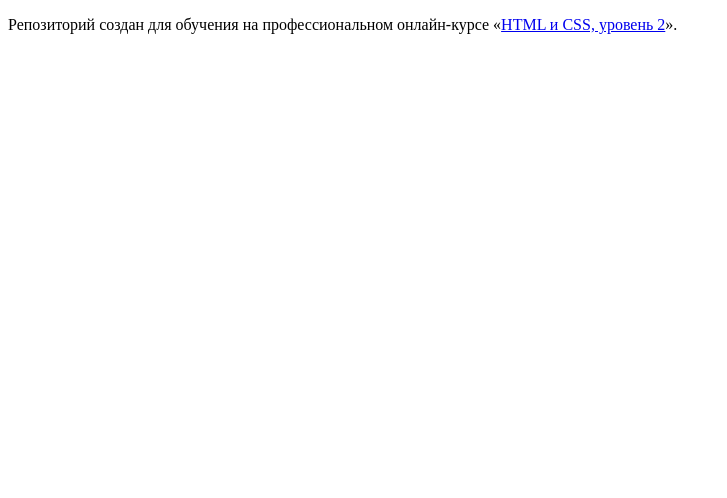
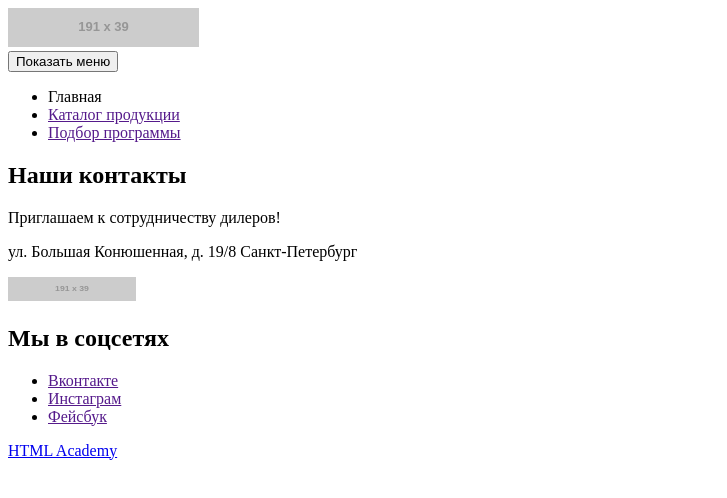
Before and after one commit to AlexandrOlimpiev/993655-cat-energy-18, a website: page source/index.html in a window 1280 px wide. Shown: the whole page, without its empty margins (0-727 px from the left). Drawn offline with Linux system fonts and the light colour scheme; placeholder pictures from the web are drawn by us.

Commit message:
Размечены шапка и подвал

```diff
--- a/source/index.html
+++ b/source/index.html
@@ -1,12 +1,52 @@
 <!DOCTYPE html>
 <html lang="ru">
-  <head>
-    <meta charset="utf-8">
-    <title>HTML Academy: Кэт энерджи</title>
-  </head>
-  <body>
 
-    <p>Репозиторий создан для обучения на профессиональном онлайн‑курсе «<a href="https://htmlacademy.ru/intensive/adaptive">HTML и CSS, уровень 2</a>».</p>
+<head>
+  <meta charset="utf-8">
+  <title>Кэт энерджи</title>
+</head>
 
-  </body>
+<body class="page">
+
+  <header class="page__header header">
+    <a class="header__logo logo-1v"><img class="logo__image" src="https://via.placeholder.com/191x39" width="191" height="39" alt="Логотип магазина CAT ENERGY"></a>
+    <nav class="header__nav nav">
+      <button class="nav__toggle-burger toggle-burger" type="button"><span class="visually-hidden">Показать меню</span></button>
+      <ul class="nav__menu menu">
+        <li class="menu__item"><a class="menu__link menu__link--active">Главная</a></li>
+        <li class="menu__item"><a class="menu__link" href="">Каталог продукции</a></li>
+        <li class="menu__item"><a class="menu__link" href="">Подбор программы</a></li>
+      </ul>
+    </nav>
+  </header>
+
+  <main class="page__main main">
+
+
+  </main>
+  <footer class="page__footer footer">
+    <section class="footer__contact contact">
+      <h2 class="visually-hidden">Наши контакты</h2>
+      <div class="contact__wrap">
+        <p class="contact__invitation">Приглашаем к сотрудничеству дилеров!</p>
+        <p class="contact__address">ул. Большая Конюшенная, д. 19/8 Санкт-Петербург</p>
+      </div>
+      <div class="contact__map-interactive map-interactive"></div>
+    </section>
+    <div class="footer__wrap">
+      <a class="footer__logo logo-2v"><img class="logo__image" src="https://via.placeholder.com/191x39" width="128" height="24" alt="Логотип магазина CAT ENERGY"></a>
+      <section class="footer__social-links social-links">
+        <h2 class="visually-hidden">Мы в соцсетях</h2>
+        <ul class="social-links_list">
+          <li class="social-links_item"><a href=""><span class="visually-hidden">Вконтакте</span></a></li>
+          <li class="social-links_item"><a href=""><span class="visually-hidden">Инстаграм</span></a></li>
+          <li class="social-links_item"><a href=""><span class="visually-hidden">Фейсбук</span></a></li>
+        </ul>
+      </section>
+      <a class="footer__developer-link" href="https://htmlacademy.ru/intensive/adaptive" aria-label="Ссылка на обучающий курс">HTML Academy</a>
+    </div>
+  </footer>
+
+</body>
+
 </html>
```
Also changed, not shown: source/catalog.html (added), source/form.html (added).
